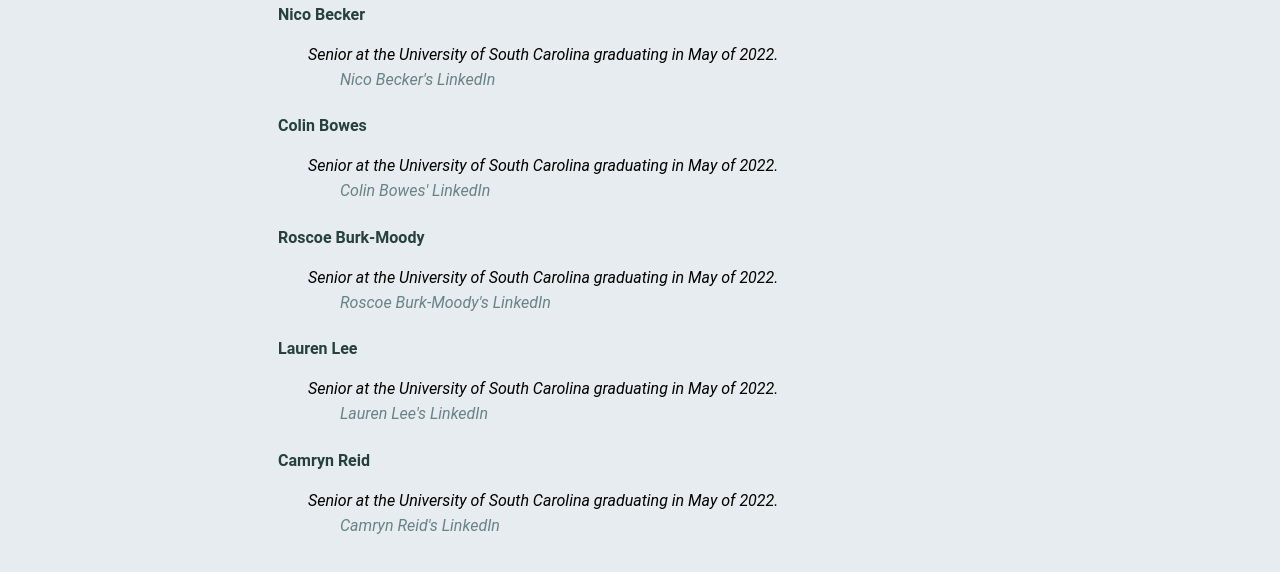
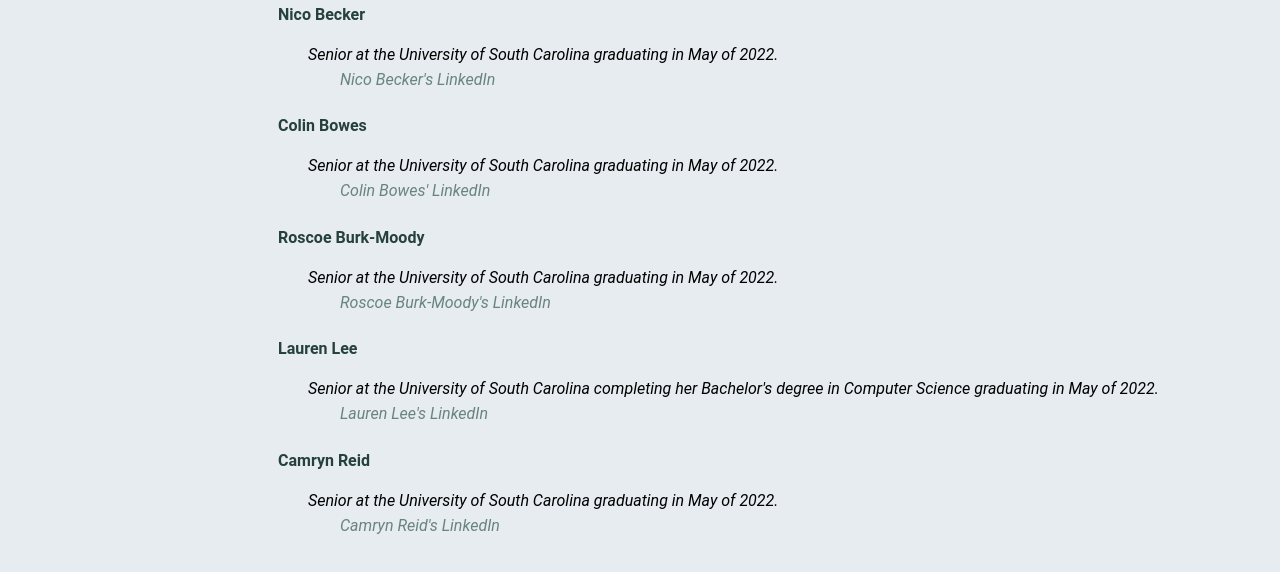
Before and after one commit to DaRosc/Housemates-Demo, a plain HTML site: page contact.html in a window 1280 px wide. Shown: the part 96-668 px from the top of the page. Drawn offline with Linux system fonts and the light colour scheme.

Commit message:
Update contact.html

```diff
--- a/contact.html
+++ b/contact.html
@@ -101,7 +101,7 @@
             <a href="https://www.linkedin.com/in/roscoe-burk-moody-633aa412b">Roscoe Burk-Moody's LinkedIn</a>
             </em> </p>
         <h4>Lauren Lee</h4>
-            <p> <em> Senior at the University of South Carolina graduating in May of 2022. <br />
+            <p> <em> Senior at the University of South Carolina completing her Bachelor's degree in Computer Science graduating in May of 2022. <br />
             <a href="ttps://www.linkedin.com/in/lauren-lee-4471b7172">Lauren Lee's LinkedIn</a>
             </em> </p>
         <h4>Camryn Reid</h4>
```
